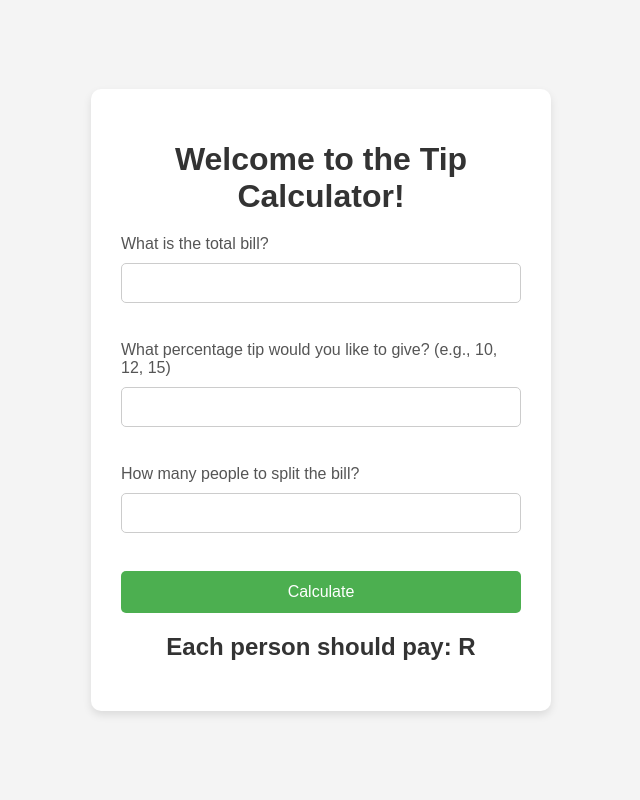
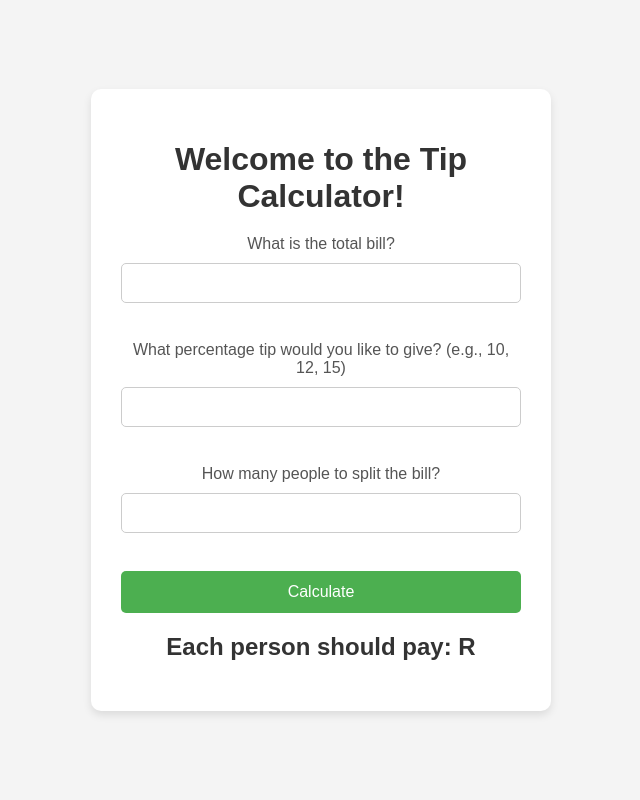
Before and after one commit to nyashad/tip-calculator-python, a Flask app: page / in a window 1280 px wide. Shown: the whole page, without its empty margins (319-959 px from the left). Run offline with Flask 3, Linux system fonts and the light colour scheme.

Commit message:
updated the README file

```diff
--- a/static/styles.css
+++ b/static/styles.css
@@ -1,5 +1,5 @@
 body {
-    font-family: Arial, sans-serif;
+    font-family: Poppins, sans-serif;
     background-color: #f4f4f4;
     margin: 0;
     padding: 0;
@@ -32,7 +32,7 @@ form {
 label {
     margin-bottom: 10px;
     color: #555;
-    text-align: left;
+    text-align: center;
 }
 
 input[type="number"] {
```
Also changed, not shown: README.md, 11 other files.
